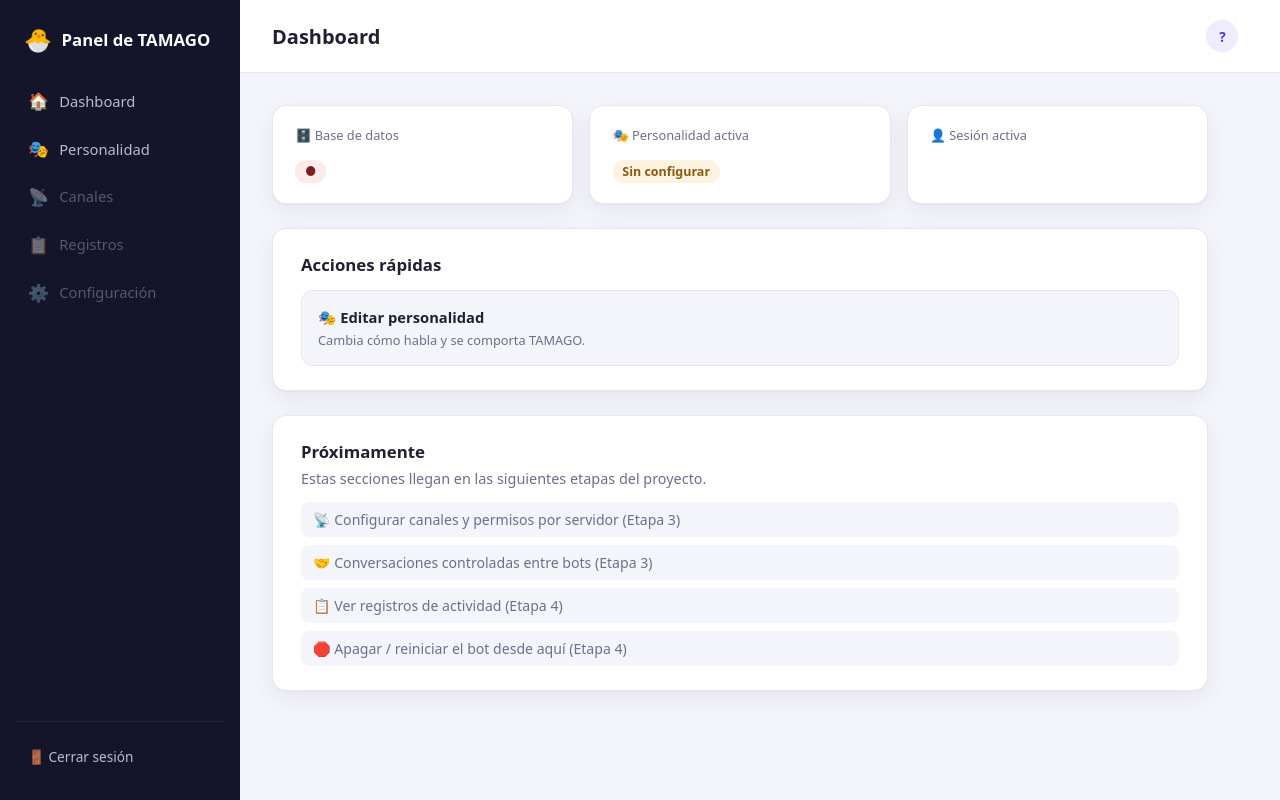
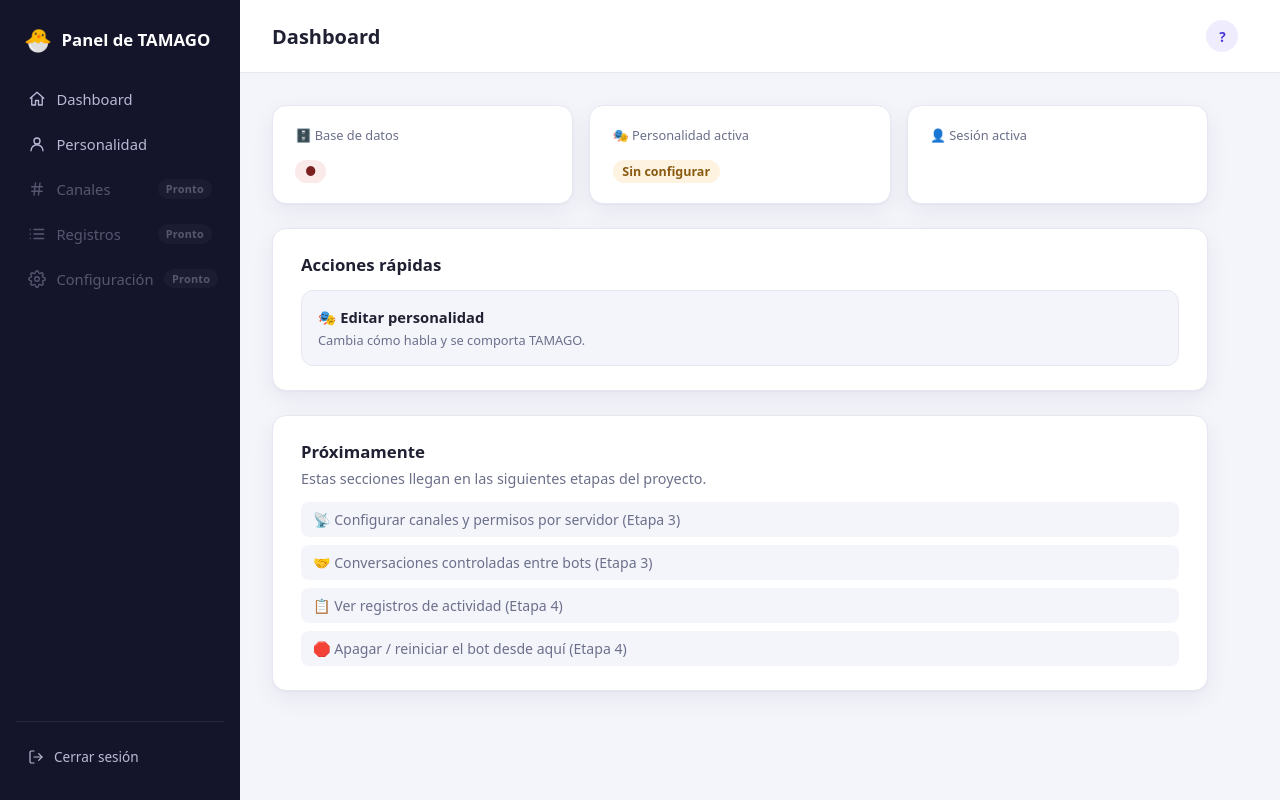
Before and after one commit to tioreality/tamago-bot, a FastAPI app: template panel/templates/dashboard.html in a window 1280 px wide. Run offline with FastAPI, Linux system fonts and the light colour scheme; the template is opened without the code that fills it, so the values that code supplies are empty.

Commit message:
Cambia iconos del sidebar a SVG minimalista y agrega etiqueta 'Pronto' en secciones no disponibles

```diff
--- a/panel/static/style.css
+++ b/panel/static/style.css
@@ -170,7 +170,30 @@ h1 { margin-top: 0; }
     pointer-events: none;
 }
 
-.sidebar-nav .icono { font-size: 1.05rem; width: 1.3rem; text-align: center; }
+.sidebar-nav .icono {
+    width: 18px;
+    height: 18px;
+    flex-shrink: 0;
+}
+
+.badge-pronto {
+    margin-left: auto;
+    padding: 0.15rem 0.5rem;
+    border-radius: 999px;
+    background: rgba(255, 255, 255, 0.08);
+    color: var(--sidebar-text);
+    font-size: 0.68rem;
+    font-weight: 600;
+    letter-spacing: 0.02em;
+}
+
+.sidebar-footer .icono {
+    width: 16px;
+    height: 16px;
+    flex-shrink: 0;
+    vertical-align: -3px;
+    margin-right: 0.4rem;
+}
 
 .sidebar-footer {
     margin-top: auto;
--- a/panel/templates/panel_base.html
+++ b/panel/templates/panel_base.html
@@ -17,33 +17,44 @@
             <ul class="sidebar-nav">
                 <li>
                     <a href="/dashboard" class="{{ 'activo' if active_page == 'dashboard' else '' }}">
-                        <span class="icono">🏠</span> Dashboard
+                        <svg class="icono" viewBox="0 0 24 24" fill="none" stroke="currentColor" stroke-width="1.8" stroke-linecap="round" stroke-linejoin="round"><path d="M3 11l9-8 9 8"/><path d="M5 10v10h5v-6h4v6h5V10"/></svg>
+                        Dashboard
                     </a>
                 </li>
                 <li>
                     <a href="/personalidad" class="{{ 'activo' if active_page == 'personalidad' else '' }}">
-                        <span class="icono">🎭</span> Personalidad
+                        <svg class="icono" viewBox="0 0 24 24" fill="none" stroke="currentColor" stroke-width="1.8" stroke-linecap="round" stroke-linejoin="round"><circle cx="12" cy="8" r="4"/><path d="M4 21c0-4.4 3.6-8 8-8s8 3.6 8 8"/></svg>
+                        Personalidad
                     </a>
                 </li>
                 <li>
                     <a href="#" class="deshabilitado" title="Llega en la Etapa 3 del proyecto">
-                        <span class="icono">📡</span> Canales
+                        <svg class="icono" viewBox="0 0 24 24" fill="none" stroke="currentColor" stroke-width="1.8" stroke-linecap="round" stroke-linejoin="round"><path d="M5 9h14M5 15h14M10 4L8 20M16 4l-2 16"/></svg>
+                        Canales
+                        <span class="badge-pronto">Pronto</span>
                     </a>
                 </li>
                 <li>
                     <a href="#" class="deshabilitado" title="Llega en la Etapa 4 del proyecto">
-                        <span class="icono">📋</span> Registros
+                        <svg class="icono" viewBox="0 0 24 24" fill="none" stroke="currentColor" stroke-width="1.8" stroke-linecap="round" stroke-linejoin="round"><path d="M8 6h13M8 12h13M8 18h13"/><path d="M3 6h.01M3 12h.01M3 18h.01"/></svg>
+                        Registros
+                        <span class="badge-pronto">Pronto</span>
                     </a>
                 </li>
                 <li>
                     <a href="#" class="deshabilitado" title="Llega en la Etapa 4 del proyecto">
-                        <span class="icono">⚙️</span> Configuración
+                        <svg class="icono" viewBox="0 0 24 24" fill="none" stroke="currentColor" stroke-width="1.8" stroke-linecap="round" stroke-linejoin="round"><circle cx="12" cy="12" r="3"/><path d="M19.4 15a1.65 1.65 0 00.33 1.82l.06.06a2 2 0 11-2.83 2.83l-.06-.06a1.65 1.65 0 00-1.82-.33 1.65 1.65 0 00-1 1.51V21a2 2 0 01-4 0v-.09A1.65 1.65 0 009 19.4a1.65 1.65 0 00-1.82.33l-.06.06a2 2 0 11-2.83-2.83l.06-.06A1.65 1.65 0 004.6 15a1.65 1.65 0 00-1.51-1H3a2 2 0 010-4h.09A1.65 1.65 0 004.6 9a1.65 1.65 0 00-.33-1.82l-.06-.06a2 2 0 112.83-2.83l.06.06A1.65 1.65 0 009 4.6a1.65 1.65 0 001-1.51V3a2 2 0 014 0v.09a1.65 1.65 0 001 1.51 1.65 1.65 0 001.82-.33l.06-.06a2 2 0 112.83 2.83l-.06.06A1.65 1.65 0 0019.4 9a1.65 1.65 0 001.51 1H21a2 2 0 010 4h-.09a1.65 1.65 0 00-1.51 1z"/></svg>
+                        Configuración
+                        <span class="badge-pronto">Pronto</span>
                     </a>
                 </li>
             </ul>
 
             <div class="sidebar-footer">
-                <a href="/logout">🚪 Cerrar sesión</a>
+                <a href="/logout">
+                    <svg class="icono" viewBox="0 0 24 24" fill="none" stroke="currentColor" stroke-width="1.8" stroke-linecap="round" stroke-linejoin="round"><path d="M9 21H5a2 2 0 01-2-2V5a2 2 0 012-2h4"/><path d="M16 17l5-5-5-5"/><path d="M21 12H9"/></svg>
+                    Cerrar sesión
+                </a>
             </div>
         </aside>
 
```
